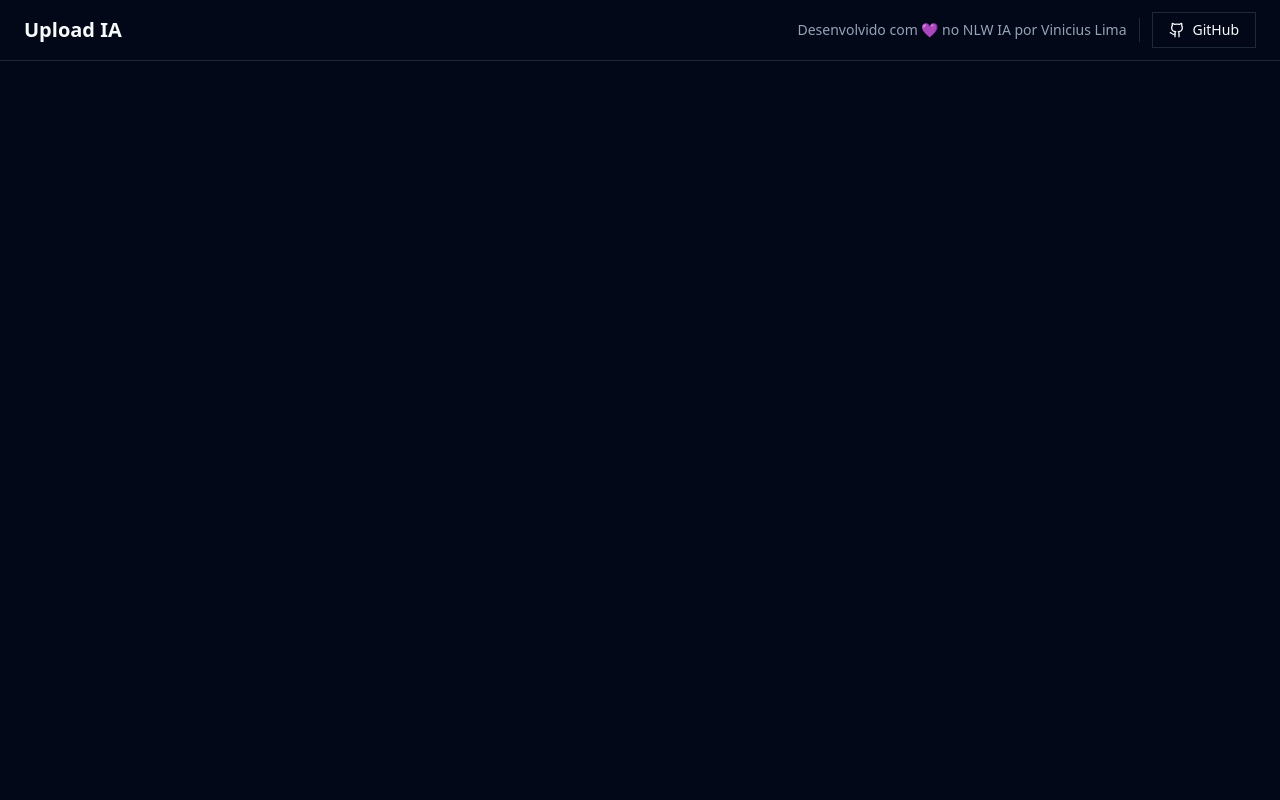
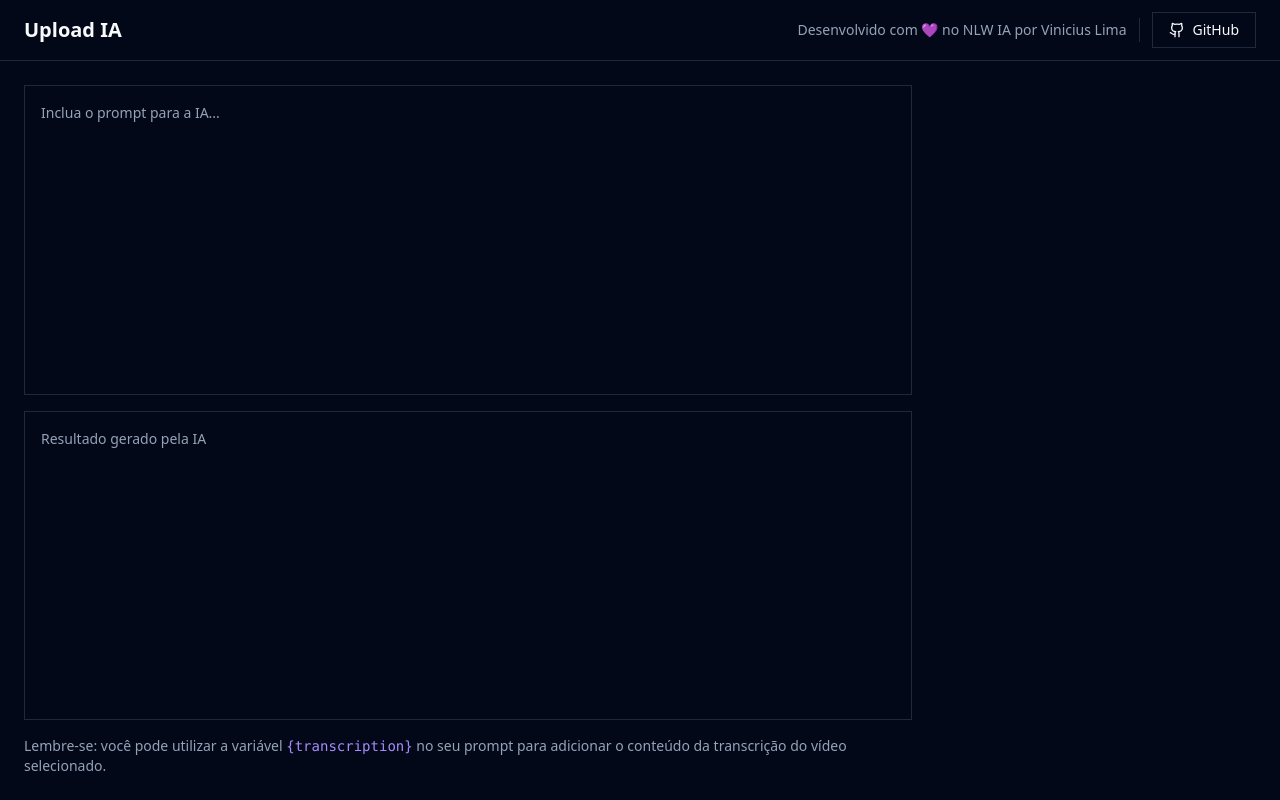
Before and after one commit to ViniciusLima7/upload-ai, a React (Vite) app: page / in a window 1280 px wide. Built offline with nearby package versions, Linux system fonts and the light colour scheme.

Commit message:
feat: add main

```diff
--- a/src/App.tsx
+++ b/src/App.tsx
@@ -1,10 +1,11 @@
 import { Github } from "lucide-react";
 import { Button } from "./components/ui/button";
 import { Separator } from "./components/ui/separator";
+import { Textarea } from "./components/ui/textarea";
 
 export function App() {
   return (
-    <div>
+    <div className="min-h-screen flex flex-col">
       <div className="px-6 py-3 flex items-center justify-between  border-b">
         <h1 className="text-xl font-bold">Upload IA</h1>
         <div className="flex items-center gap-3">
@@ -19,6 +20,30 @@
           </Button>
         </div>
       </div>
+
+      <main className="flex-1 p-6 flex gap-6">
+        <div className="flex flex-col flex-1 gap-4">
+          <div className="grid grid-rows-2 gap-4 flex-1">
+            <Textarea
+              className="resize-none p-4 leading-relaxed"
+              placeholder="Inclua o prompt para a IA..."
+            />
+            <Textarea
+              className="resize-none p-4 leading-relaxed"
+              placeholder="Resultado gerado pela IA"
+              readOnly
+            />
+          </div>
+
+          <p className="text-sm text-muted-foreground">
+            Lembre-se: você pode utilizar a variável{" "}
+            <code className="text-violet-400">{`{transcription}`}</code> no seu
+            prompt para adicionar o conteúdo da transcrição do vídeo
+            selecionado.
+          </p>
+        </div>
+        <aside className="w-80"></aside>
+      </main>
     </div>
   );
 }
--- /dev/null
+++ b/src/components/ui/textarea.tsx
@@ -0,0 +1,24 @@
+import * as React from "react"
+
+import { cn } from "@/lib/utils"
+
+export interface TextareaProps
+  extends React.TextareaHTMLAttributes<HTMLTextAreaElement> {}
+
+const Textarea = React.forwardRef<HTMLTextAreaElement, TextareaProps>(
+  ({ className, ...props }, ref) => {
+    return (
+      <textarea
+        className={cn(
+          "flex min-h-[60px] w-full rounded-md border border-input bg-transparent px-3 py-2 text-sm shadow-sm placeholder:text-muted-foreground focus-visible:outline-none focus-visible:ring-1 focus-visible:ring-ring disabled:cursor-not-allowed disabled:opacity-50",
+          className
+        )}
+        ref={ref}
+        {...props}
+      />
+    )
+  }
+)
+Textarea.displayName = "Textarea"
+
+export { Textarea }
```
